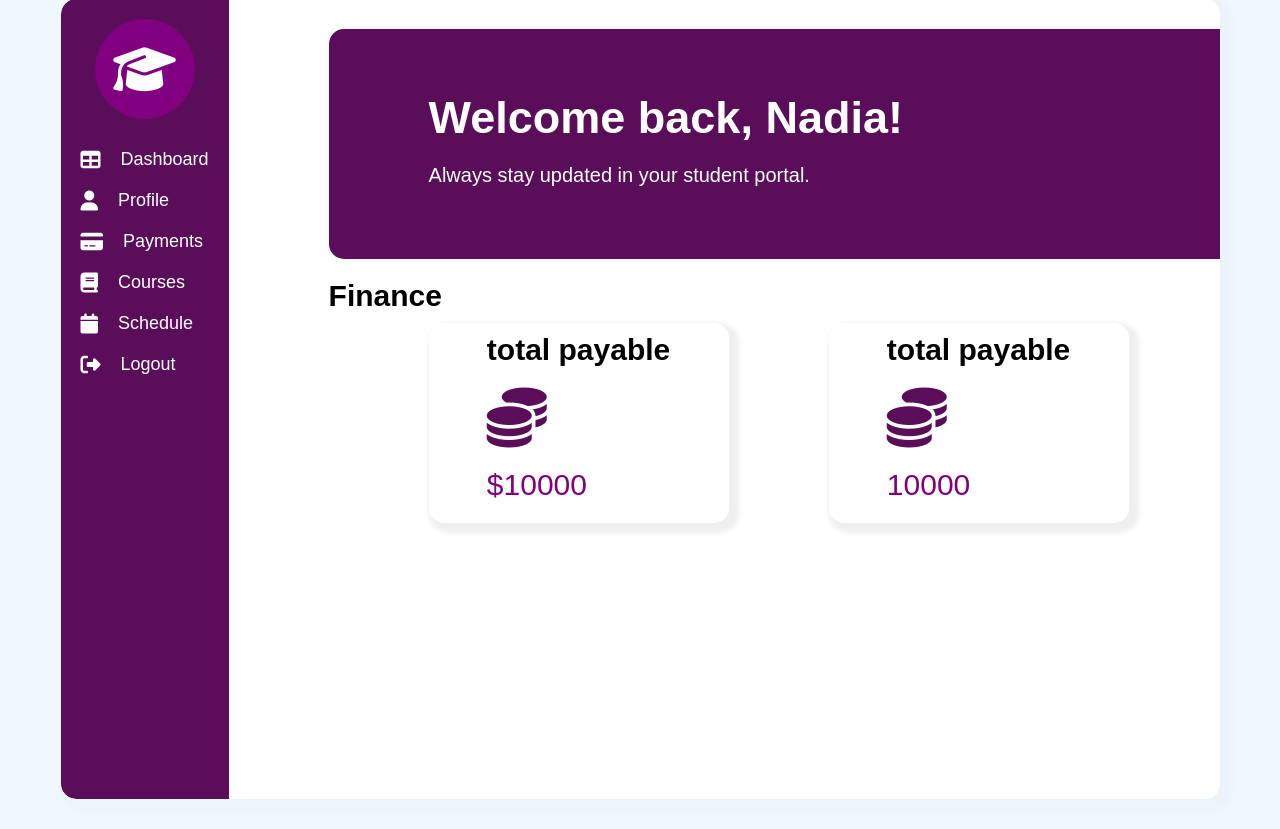
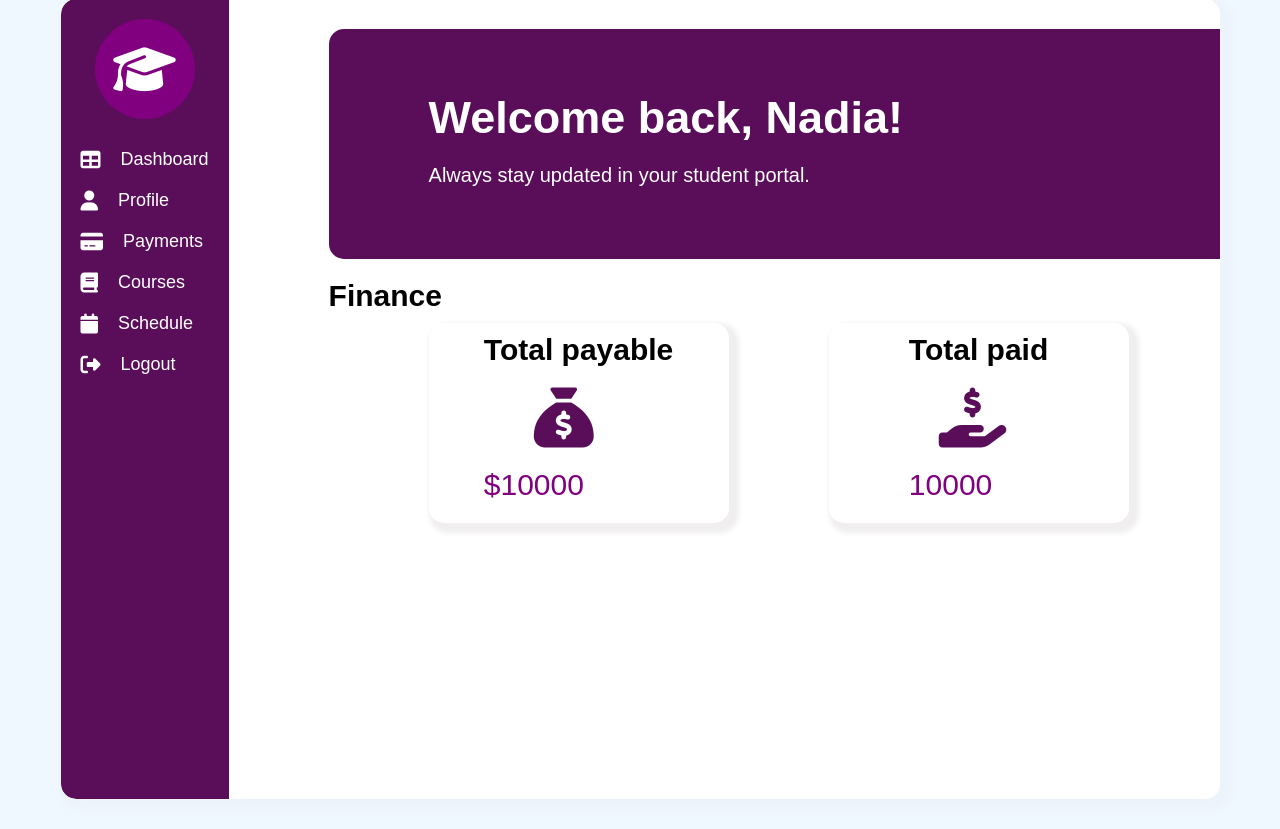
Before and after one commit to sohasara/student-portal, a PHP site: page / in a window 1280 px wide. Shown: the part 51-880 px from the top of the page. Run offline with PHP 8.4, Linux system fonts and the light colour scheme; some libraries are stand-ins or nearby versions.

Commit message:
add icons

```diff
--- a/index.html
+++ b/index.html
@@ -60,20 +60,21 @@
             </div>
             <div class="finace-content">
                <div class="finance-box">
-                <p class="p-bold">total payable</p>
-                <i class="fa-solid fa-coins"></i>
+                <p class="p-bold">Total payable</p>
+
+                <i class="fa-solid fa-sack-dollar" id="icon1"></i>
                 <p>$10000</p>
 
                </div>
                <div class="finance-box">
-                <p class="p-bold">total payable</p>
-                <i class="fa-solid fa-coins"></i>
+                <p class="p-bold">Total paid</p>
+                <i class="fa-solid fa-hand-holding-dollar" id="icon2"></i>
                 <p>10000</p>
 
                </div>
                <div class="finance-box">
-                <p class="p-bold">total payable</p>
-                <i class="fa-solid fa-coins"></i>
+                <p class="p-bold">Others</p>
+                <i class="fa-solid fa-comments-dollar"></i>
                 <p>10000</p>
 
                </div>
--- a/style.css
+++ b/style.css
@@ -152,9 +152,16 @@
     font-weight: bold;
     color: black;
 }
+#icon1{
+    padding-left: 50px;
+}
+#icon2{
+    padding-left: 30px;
+}
 .finance-box i{
     font-size: 60px;
     color:rgb(90, 14, 90) ;
+
 }
 
 .finance-box:hover{
```
